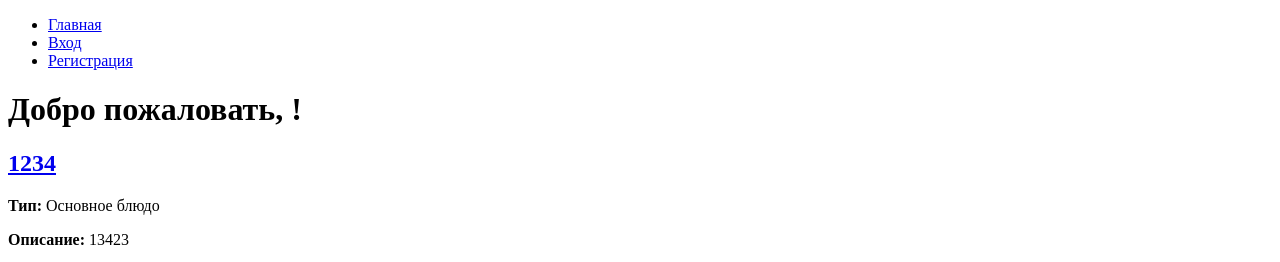
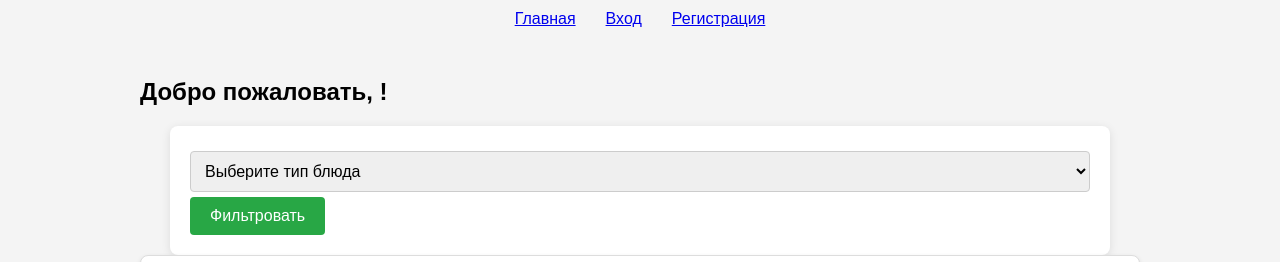
Before and after one commit to jinnmn/Menu, a Django app: page / in a window 1280 px wide. Shown: the top 262 px of the page. Run offline with Django 5.2, Linux system fonts and the light colour scheme; data comes from the database, SQL or seed files in the repository; parts of the project's set-up code (start-up, migrations or seed data) failed here and were passed over.

Commit message:
кривой коммит

```diff
--- a/menu/app/models.py
+++ b/menu/app/models.py
@@ -6,15 +6,6 @@ from django.db import models
 from django.core.exceptions import ValidationError
 
 # Create your models here.
-DISH_TYPES = [
-    ('cold_appetizer', 'Холодная закуска'),
-    ('hot_appetizer', 'Горячая закуска'),
-    ('salad', 'Салат'),
-    ('first_course', 'Первое блюдо'),
-    ('main_course', 'Основное блюдо'),
-    ('dessert', 'Десерт'),
-    ('drink', 'Напиток'),
-]
 
 
 class Product(models.Model):
@@ -37,6 +28,16 @@ class DishType(models.Model):
 
 
 class Dish(models.Model):
+    DISH_TYPES = [
+        ('cold_appetizer', 'Холодная закуска'),
+        ('hot_appetizer', 'Горячая закуска'),
+        ('salad', 'Салат'),
+        ('first_course', 'Первое блюдо'),
+        ('main_course', 'Основное блюдо'),
+        ('dessert', 'Десерт'),
+        ('drink', 'Напиток'),
+    ]
+
     name = models.CharField(max_length=255)
     author = models.ForeignKey(User, on_delete=models.PROTECT)
     description = models.TextField(blank=True)
--- a/menu/app/urls.py
+++ b/menu/app/urls.py
@@ -3,7 +3,6 @@ from . import views
 
 urlpatterns = [
     path('add_product/', views.add_product, name='add_product'),
-    path('add_recipe/', views.add_recipe, name='add_recipe'),
     path('products/', views.product_list, name='products'),
     path('add_product/', views.add_product, name='add_product'),
     path('dish/<int:dish_id>/', views.dish_detail, name='dish_detail'),
--- a/menu/main/templates/main/base.html
+++ b/menu/main/templates/main/base.html
@@ -10,22 +10,27 @@
 <body>
 <header>
     <nav>
-            <ul>
-                <li><a href="{% url 'index' %}">Главная</a></li>
+        <div class='head'>
+            <a href="{% url 'index' %}">Главная</a>
             {% if user.is_authenticated %}
-                    <li><a href="{% url 'logout' %}">Выход ({{ user.username }})</a></li>
-                    <li><a href="{% url 'add_dish' %}">Добавить блюдо</a></li>
-                    <li><a href="{% url 'products' %}">Продукты</a></li>
+            <a href="{% url 'logout' %}">Выход ({{ user.username }})</a>
+            <a href="{% url 'add_dish' %}">Добавить блюдо</a><a href="{% url 'products' %}">Продукты</a>
+
             {% else %}
-                    <li><a href="{% url 'login' %}">Вход</a></li>
-                    <li><a href="{% url 'register' %}">Регистрация</a></li>
+            <a href="{% url 'login' %}">Вход</a>
+            <a href="{% url 'register' %}">Регистрация</a>
             {% endif %}
-            </ul>
+        </div>
+
     </nav>
 </header>
 
 <main>
+    <section class="main-content container">
+
         {% block content %}{% endblock %}
+    </section>
+
 </main>
 
 <footer>
--- a/menu/main/templates/main/index.html
+++ b/menu/main/templates/main/index.html
@@ -4,13 +4,28 @@
 <div class="home-container">
     <h1>Добро пожаловать, {{ user.username }}!</h1>
 
+
+    <form method="GET" action="{% url 'index' %}">
+        <select name="dish_type">
+            <option value="">Выберите тип блюда</option>
+            {% for dish_type_value, dish_type_display in DISH_TYPES %}
+            option value="{{ dish_type_value }}" {% if dish_type_filter == dish_type_value %}selected{% endif %}>
+            {{ dish_type_display }}
+            {% endfor %}
+        </select>
+        <button type="submit">Фильтровать</button>
+    </form>
+
     <div class="random-dishes">
+        {% if random_dishes %}
         {% for dish in random_dishes %}
         <div class="dish-card">
-          <h2><a href="{% url 'dish_detail' dish.id %}">{{ dish.name }}</a></h2>
+            <><a href="{% url 'dish_detail' dish.id %}">{{ dish.name }}</a></>
+            <div>
                 <p><strong>Тип:</strong> {{ dish.get_dish_type_display }}</p>
                 <p><strong>Описание:</strong> {{ dish.description|truncatewords:20 }}</p>
-
+            </div>
+            <div class="dish-small">
                 {% if dish.photo %}
                 <a href="{% url 'dish_detail' dish.id %}">
                     <img src="{{ dish.photo.url }}" alt="{{ dish.name }}">
@@ -19,9 +34,11 @@
                 <p>Фото нет</p>
                 {% endif %}
             </div>
-      {% empty %}
+        </div>
+        {% endfor %}
+        {% else %}
         <p>Нет блюд для отображения.</p>
-      {% endfor %}
+        {% endif %}
     </div>
 </div>
 {% endblock %}
--- a/menu/main/urls.py
+++ b/menu/main/urls.py
@@ -6,6 +6,5 @@ urlpatterns = [
     path('login/', views.login_view, name='login'),  # Страница логина
     path('logout/', views.logout_view, name='logout'),  # Страница выхода
     path('', views.index, name='index'),
-    path('test/', views.test_view, name='test'),
     path('index/', views.index, name='index'),
 ]
--- a/menu/main/views.py
+++ b/menu/main/views.py
@@ -1,11 +1,15 @@
 import random
-
 from django.contrib.auth.forms import UserCreationForm, AuthenticationForm
-from django.http import HttpResponse
 from django.shortcuts import render, redirect
 from django.contrib.auth import login, logout
 
 from app.models import Dish
+
+
+def home(request):
+    user = request.user
+    context = {'user': user}
+    return render(request, 'main/index.html', context)
 
 
 def register(request):
@@ -37,24 +41,18 @@ def logout_view(request):
     return redirect('index')
 
 
-def test_view(request):
-    return render(request, 'main/test.html')
-
-
 def index(request):
-    # Получаем все блюда
     all_dishes = Dish.objects.all()
 
-    # Выбираем случайные 5 блюд
+    dish_type_filter = request.GET.get('dish_type', None)
+    if dish_type_filter:
+        all_dishes = all_dishes.filter(dish_type=dish_type_filter)
     if len(all_dishes) < 5:
         random_dishes = all_dishes
     else:
         random_dishes = random.sample(list(all_dishes), 5)
-
-    return render(request, 'main/index.html', {'random_dishes': random_dishes})
-
-
-def home(request):
-    user = request.user
-    context = {'user': user}
-    return render(request, 'main/index.html', context)
+    return render(request, 'main/index.html', {
+        'random_dishes': random_dishes,
+        'dish_type_filter': dish_type_filter,  # передаем текущий фильтр по типу
+        'DISH_TYPES': Dish.DISH_TYPES,  # передаем доступные типы блюд
+    })
--- a/menu/menu/settings.py
+++ b/menu/menu/settings.py
@@ -136,3 +136,9 @@ LOGIN_REDIRECT_URL = '/'
 LOGOUT_REDIRECT_URL = '/'
 
 LOGIN_URL = 'login'
+
+CACHES = {
+    'default': {
+        'BACKEND': 'django.core.cache.backends.dummy.DummyCache',  # Отключает кэширование
+    }
+}
--- a/menu/static/css/style.css
+++ b/menu/static/css/style.css
@@ -1,30 +1,78 @@
 /* Общие стили для таблицы */
+
+body {
+    scroll-behavior: smooth;
+    font-family: Arial, sans-serif; /* Добавляем шрифт по умолчанию */
+    margin: 0;
+    padding: 0;
+    background-color: #f4f4f4; /* Легкий фон для страницы */
+}
+
+img {
+    max-width: 200px; /* Устанавливаем максимальную ширину */
+    height: auto; /* Сохраняем пропорции */
+}
+
+.container {
+    max-width: 1000px;
+    margin: 0 auto;
+    padding: 20px;
+}
+
+header {
+    padding: 10px 0;
+    text-align: center;
+}
+
+footer {
+    text-align: center;
+    background-color: #333;
+    color: #fff;
+    padding: 10px 0;
+}
+.head {
+    display: flex;
+    gap: 30px;
+    justify-content: center;
+    align-items: center;
+}
+/* Стиль для навигации */
+
+.navigation {
+    display: flex;
+    align-items: center;
+    justify-content: space-between;
+
+}
+
+/* Стили для таблицы */
 table {
     width: 100%;
     border-collapse: collapse;
-    margin-bottom: 20px; /* Добавим отступ снизу */
+    margin-bottom: 20px;
 }
 
 th, td {
-    padding: 12px 15px; /* Увеличим отступы для удобства */
+    padding: 12px 15px;
     text-align: left;
-    border: 1px solid #ddd; /* Легкая граница вокруг ячеек */
-    vertical-align: middle; /* Выравнивание текста по центру ячеек */
+    border: 1px solid #ddd;
+    vertical-align: middle;
 }
 
 th {
-    background-color: #f8f9fa; /* Легкий фон для заголовков */
+    background-color: #f8f9fa;
     font-weight: bold;
 }
 
-input[type="number"], select {
+/* Стили для форм */
+input[type="number"], select, input[type="text"], textarea {
     width: 100%;
     padding: 10px;
     margin: 5px 0;
     border: 1px solid #ccc;
     border-radius: 4px;
-    font-size: 16px; /* Увеличим шрифт для удобства */
-    box-sizing: border-box; /* Чтобы padding не выходил за пределы поля */
+    font-size: 16px;
+    box-sizing: border-box;
 }
 
 button {
@@ -35,11 +83,11 @@ button {
     border-radius: 4px;
     font-size: 16px;
     cursor: pointer;
-    transition: background-color 0.3s ease; /* Плавный эффект при наведении */
+    transition: background-color 0.3s ease;
 }
 
 button:hover {
-    background-color: #218838; /* Цвет кнопки при наведении */
+    background-color: #218838;
 }
 
 /* Стили для кнопки "Добавить ингредиент" */
@@ -52,14 +100,14 @@ button[type="button"]:hover {
     background-color: #0056b3;
 }
 
-/* Добавим отступы для формы и элементов внутри */
+/* Стили для формы */
 form {
     max-width: 900px;
     margin: 0 auto;
     padding: 20px;
-    background-color: #f9f9f9; /* Легкий фон для формы */
+    background-color: #fff;
     border-radius: 8px;
-    box-shadow: 0 2px 10px rgba(0, 0, 0, 0.1); /* Легкая тень */
+    box-shadow: 0 2px 10px rgba(0, 0, 0, 0.1);
 }
 
 form h3 {
@@ -67,19 +115,46 @@ form h3 {
     color: #333;
 }
 
-/* Стили для управления добавлением/удалением строк ингредиентов */
+/* Стили для строк в таблице ингредиентов */
 #ingredients-table tbody tr {
     border-bottom: 1px solid #ddd;
 }
-
-/* Дополнительные стили для сообщений об ошибках в форме */
-form .errorlist {
-    color: red;
-    font-size: 14px;
-    list-style-type: none;
-    padding-left: 0;
+.dish-card {
+    display: flex; /* Включаем flexbox */
+    flex-direction: column; /* Элементы будут располагаться вертикально */
+    background-color: #fff;
+    border: 1px solid #ddd;
+    padding: 15px;
+    margin-bottom: 20px; /* Отступ снизу для разделения карточек */
+    border-radius: 8px;
+    box-shadow: 0 2px 5px rgba(0, 0, 0, 0.1);
 }
 
-form .errorlist li {
-    margin-bottom: 5px;
+.dish-card .dish-title {
+    font-size: 18px; /* Размер шрифта для названия */
+    font-weight: bold; /* Жирное начертание для названия */
+    margin-bottom: 10px; /* Отступ снизу для разделения с содержимым */
 }
+
+.dish-card img {
+    width: 150px; /* Устанавливаем фиксированную ширину для картинки */
+    height: auto;
+    margin-right: 15px; /* Отступ справа от картинки */
+}
+
+.dish-card .dish-small {
+    display: flex; /* Элементы внутри будут располагаться горизонтально */
+    align-items: flex-start; /* Выравнивание по верхнему краю */
+    justify-content: flex-start; /* Элементы не будут растягиваться по ширине */
+    gap: 15px; /* Отступ между картинкой и текстом */
+}
+
+.dish-card .dish-small p {
+    display: flex;
+    flex-direction: column; /* Текст будет располагаться вертикально */
+    justify-content: flex-start; /* Текст будет выравниваться сверху */
+}
+
+.dish-card p strong {
+    color: #333;
+}
```
Also changed, not shown: menu/main/templates/main/test.html (deleted, +0 -10 lines), menu/templates/base.html (+10 -2 lines). Lines whose indentation alone changed are shown as unchanged.
